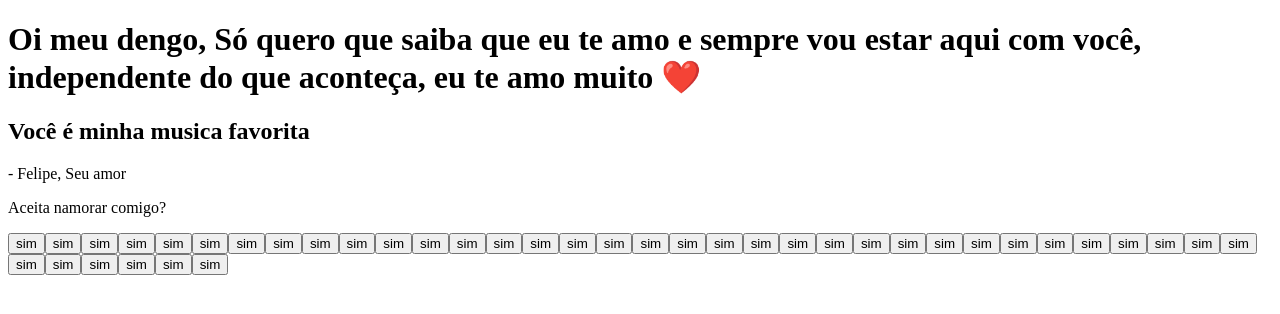
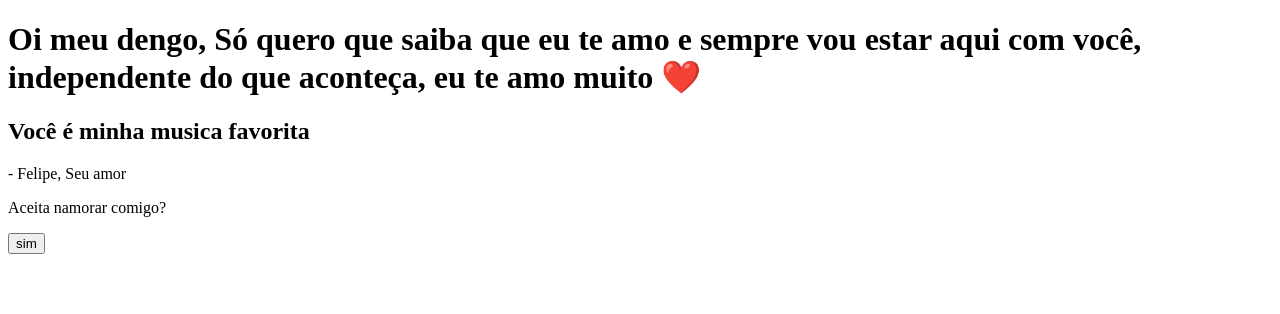
Before and after one commit to FelipeMolinaa/clone-tabnews, a Next.js app: page / in a window 1280 px wide. Shown: the top 314 px of the page. Built offline with nearby package versions, Linux system fonts and the light colour scheme.

Commit message:
exagerei na quantidade de botões

```diff
--- a/pages/index.js
+++ b/pages/index.js
@@ -4,7 +4,7 @@ function home(){
         <h2>Você é minha musica favorita</h2>
         <p>- Felipe, Seu amor</p>
         <p>Aceita namorar comigo?</p>
-        <button onClick={sim}>sim</button><button onClick={sim}>sim</button><button onClick={sim}>sim</button><button onClick={sim}>sim</button><button onClick={sim}>sim</button><button onClick={sim}>sim</button><button onClick={sim}>sim</button><button onClick={sim}>sim</button><button onClick={sim}>sim</button><button onClick={sim}>sim</button><button onClick={sim}>sim</button><button onClick={sim}>sim</button><button onClick={sim}>sim</button><button onClick={sim}>sim</button><button onClick={sim}>sim</button><button onClick={sim}>sim</button><button onClick={sim}>sim</button><button onClick={sim}>sim</button><button onClick={sim}>sim</button><button onClick={sim}>sim</button><button onClick={sim}>sim</button><button onClick={sim}>sim</button><button onClick={sim}>sim</button><button onClick={sim}>sim</button><button onClick={sim}>sim</button><button onClick={sim}>sim</button><button onClick={sim}>sim</button><button onClick={sim}>sim</button><button onClick={sim}>sim</button><button onClick={sim}>sim</button><button onClick={sim}>sim</button><button onClick={sim}>sim</button><button onClick={sim}>sim</button><button onClick={sim}>sim</button><button onClick={sim}>sim</button><button onClick={sim}>sim</button><button onClick={sim}>sim</button><button onClick={sim}>sim</button><button onClick={sim}>sim</button><button onClick={sim}>sim</button>
+        <button onClick={sim}>sim</button>
     </div>
 }
 
```
